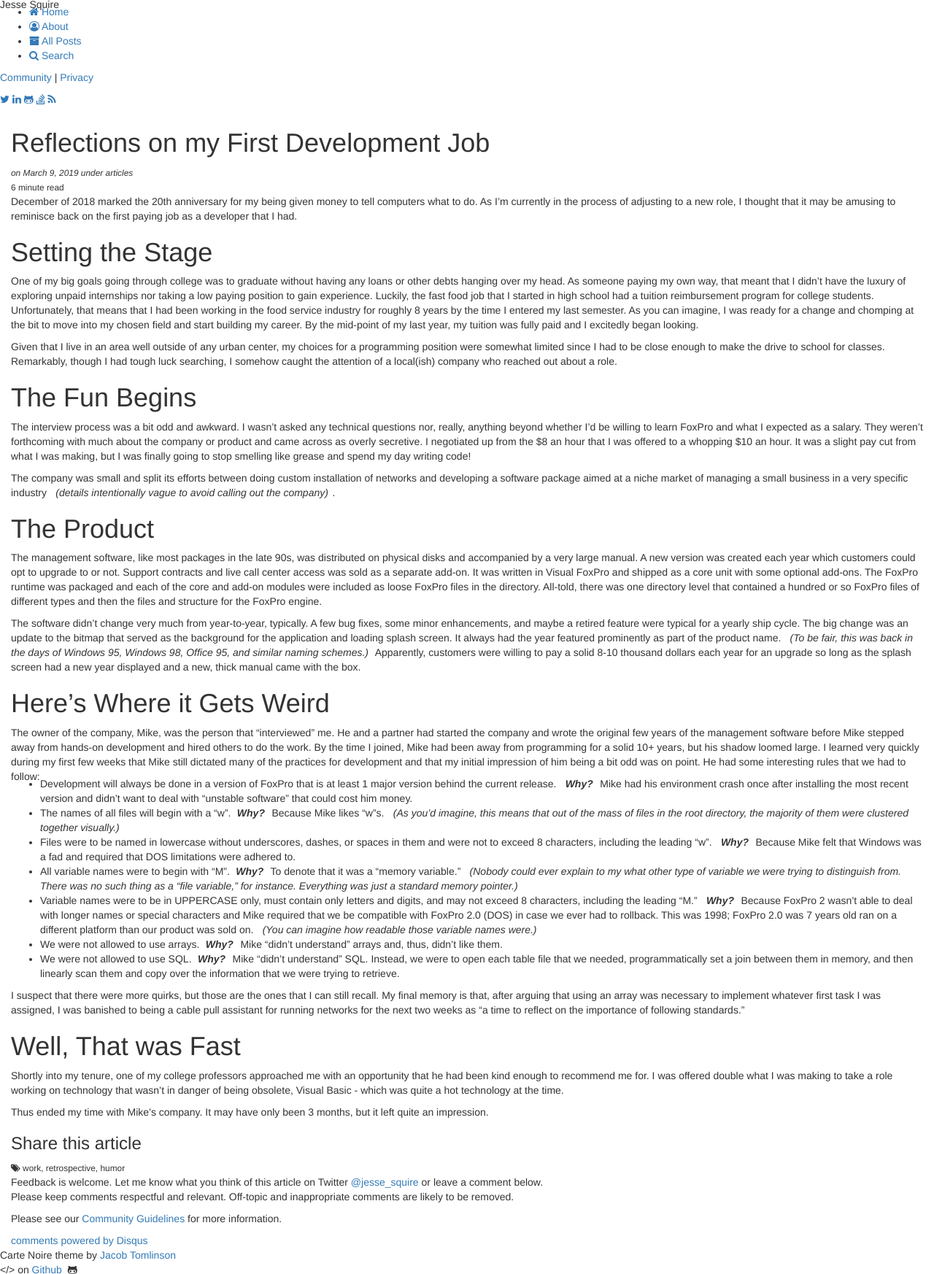
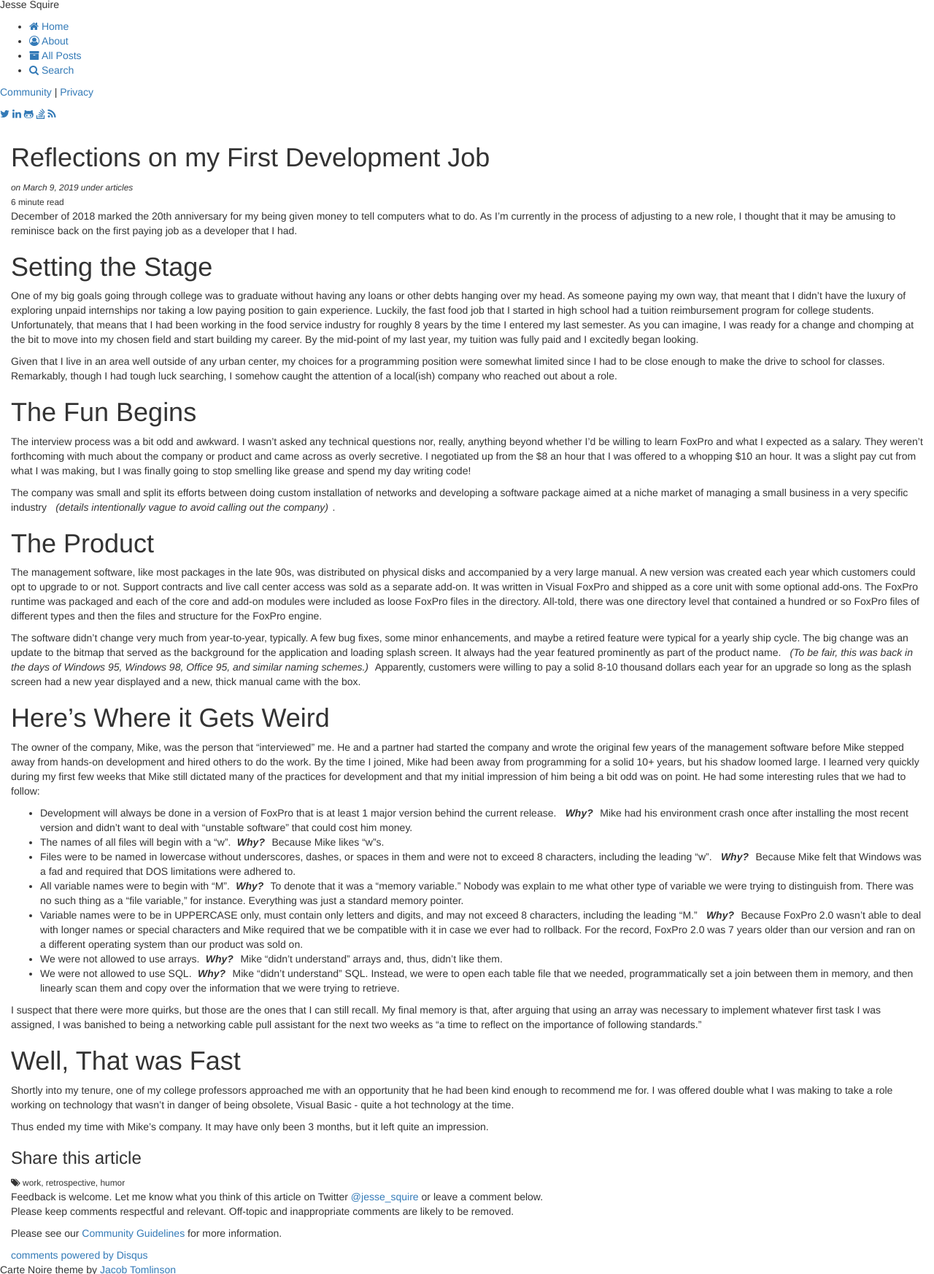
Before and after one commit to jsquire/jessesquire.com, a Jekyll site: the page built from src/_posts/2019-03-09-relections-on-my-first-development-job.md, in a window 1280 px wide, cut to the strip 104-1850 px from the top of the page. Shown: the whole strip at 73% size. Built offline with Jekyll 4.4.1, drawn with Linux system fonts in a browser that asks for light colours; nearby versions of some CDN libraries; comment, search, counter and statistics services are not loaded.

Commit message:
Minor tweaks to formatting and verbiage on the first job post

```diff
--- a/src/_assets/styles/theme.css.scss
+++ b/src/_assets/styles/theme.css.scss
@@ -1036,6 +1036,14 @@
     border : 1px solid $dark-blue;
 }
 
+ul.with-paragraph
+{
+    @media (min-width: $screen-sm-min)
+    {
+        margin-top: -20px;
+    }
+}
+
 /* Side Menu Overrides: Convert to an always visible sidebar when space allows */
 
 #siteMenu
--- a/src/_posts/2019-03-09-relections-on-my-first-development-job.md
+++ b/src/_posts/2019-03-09-relections-on-my-first-development-job.md
@@ -8,10 +8,7 @@
   - retrospective
   - humor
 ---
-<style>
-  em { padding-left: 0.6em; padding-right: 0.4em; }
-  ul { margin-top: -20px; }
-</style>
+<style>em { padding-left: 0.6em; padding-right: 0.4em; }</style>
 December of 2018 marked the 20th anniversary for my being given money to tell computers what to do.  As I'm currently in the process of adjusting to a new role, I thought that it may be amusing to reminisce back on the first paying job as a developer that I had.
 
 # Setting the Stage
@@ -36,18 +33,19 @@
 
 The owner of the company, Mike, was the person that "interviewed" me.  He and a partner had started the company and wrote the original few years of the management software before Mike stepped away from hands-on development and hired others to do the work.  By the time I joined, Mike had been away from programming for a solid 10+ years, but his shadow loomed large.  I learned very quickly during my first few weeks that Mike still dictated many of the practices for development and that my initial impression of him being a bit odd was on point.  He had some interesting rules that we had to follow:
 
+{:.with-paragraph}
 - Development will always be done in a version of FoxPro that is at least 1 major version behind the current release. **_Why?_**  Mike had his environment crash once after installing the most recent version and didn't want to deal with "unstable software" that could cost him money.
-- The names of all files will begin with a "w".**_Why?_**  Because Mike likes "w"s.  _(As you'd imagine, this means that out of the mass of files in the root directory, the majority of them were clustered together visually.)_
+- The names of all files will begin with a "w".**_Why?_**  Because Mike likes "w"s.
 - Files were to be named in lowercase without underscores, dashes, or spaces in them and were not to exceed 8 characters, including the leading "w". **_Why?_**   Because Mike felt that Windows was a fad and required that DOS limitations were adhered to.
-- All variable names were to begin with "M".**_Why?_**   To denote that it was a "memory variable."  _(Nobody could ever explain to my what other type of variable we were trying to distinguish from.  There was no such thing as a "file variable," for instance.  Everything was just a standard memory pointer.)_
-- Variable names were to be in UPPERCASE only, must contain only letters and digits, and may not exceed 8 characters, including the leading "M." **_Why?_**   Because FoxPro 2 wasn't able to deal with longer names or special characters and Mike required that we be compatible with FoxPro 2.0 (DOS) in case we ever had to rollback.  This was 1998; FoxPro 2.0 was 7 years old ran on a different platform than our product was sold on.  _(You can imagine how readable those variable names were.)_
+- All variable names were to begin with "M".**_Why?_**   To denote that it was a "memory variable."  Nobody was explain to me what other type of variable we were trying to distinguish from.  There was no such thing as a "file variable," for instance.  Everything was just a standard memory pointer.
+- Variable names were to be in UPPERCASE only, must contain only letters and digits, and may not exceed 8 characters, including the leading "M." **_Why?_**   Because FoxPro 2.0 wasn't able to deal with longer names or special characters and Mike required that we be compatible with it in case we ever had to rollback.  For the record, FoxPro 2.0 was 7 years older than our version and ran on a different operating system than our product was sold on.
 - We were not allowed to use arrays.**_Why?_**   Mike "didn't understand" arrays and, thus, didn't like them.
 - We were not allowed to use SQL.**_Why?_**  Mike "didn't understand" SQL.  Instead, we were to open each table file that we needed, programmatically set a join between them in memory, and then linearly scan them and copy over the information that we were trying to retrieve.
 
-I suspect that there were more quirks, but those are the ones that I can still recall.  My final memory is that, after arguing that using an array was necessary to implement whatever first task I was assigned, I was banished to being a cable pull assistant for running networks for the next two weeks as "a time to reflect on the importance of following standards."
+I suspect that there were more quirks, but those are the ones that I can still recall.  My final memory is that, after arguing that using an array was necessary to implement whatever first task I was assigned, I was banished to being a networking cable pull assistant for the next two weeks as "a time to reflect on the importance of following standards."
 
 # Well, That was Fast
 
-Shortly into my tenure, one of my college professors approached me with an opportunity that he had been kind enough to recommend me for.  I was offered double what I was making to take a role working on technology that wasn't in danger of being obsolete, Visual Basic - which was quite a hot technology at the time.
+Shortly into my tenure, one of my college professors approached me with an opportunity that he had been kind enough to recommend me for.  I was offered double what I was making to take a role working on technology that wasn't in danger of being obsolete, Visual Basic - quite a hot technology at the time.
 
 Thus ended my time with Mike's company.  It may have only been 3 months, but it left quite an impression.
```
